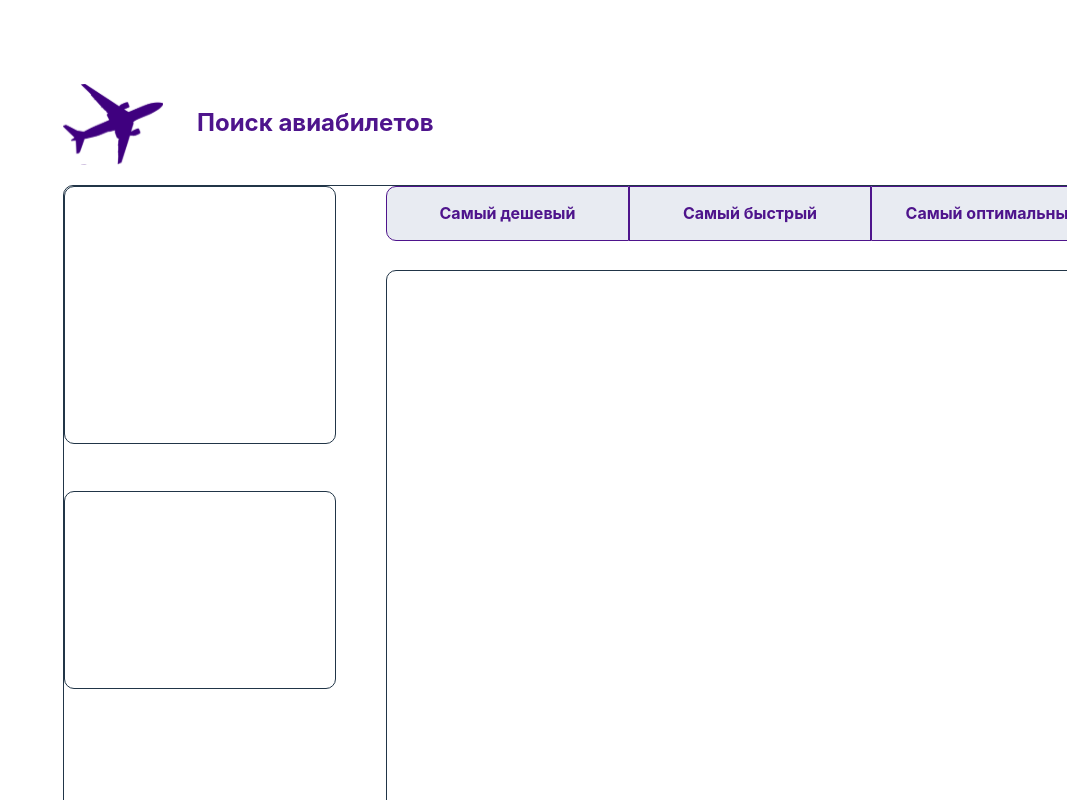
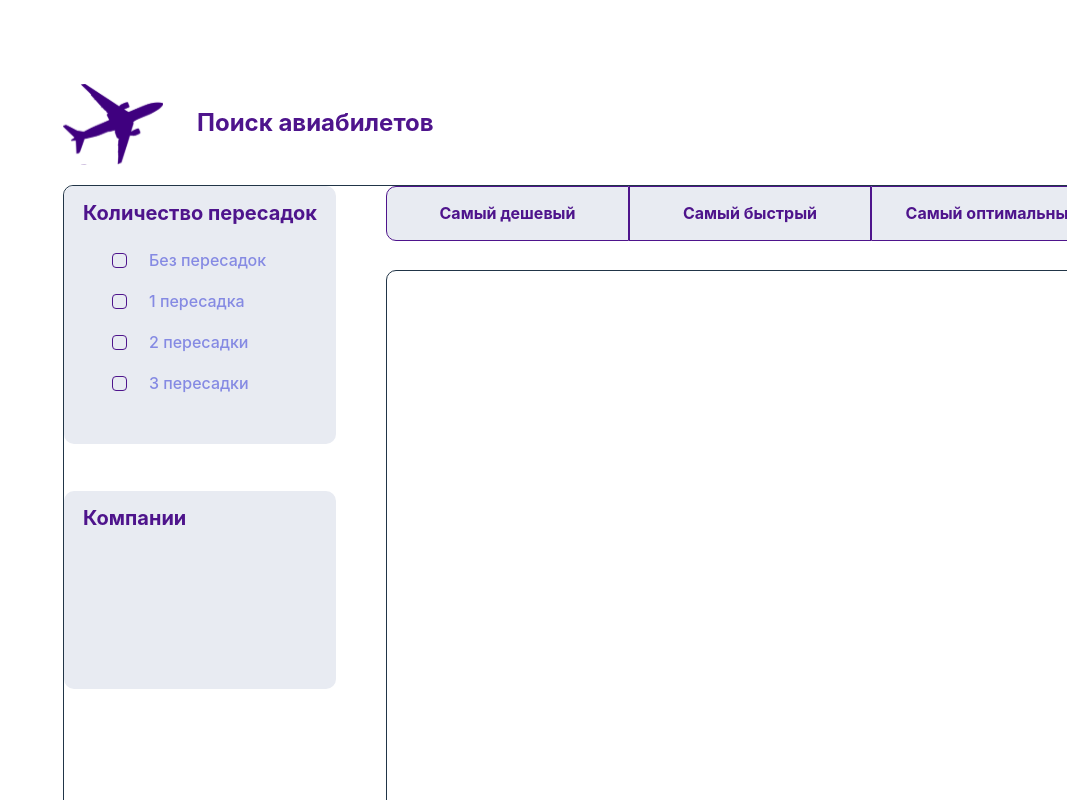
Before and after one commit to BatanAndrei/search-for-flights-rdux-toolkit-ts, a React (Vite) app: page / in a window 1280 px wide. Shown: the top 800 px of the page, without its empty margins (213-1280 px from the left). Built offline with nearby package versions, Linux system fonts and the light colour scheme.

Commit message:
initial commit

```diff
--- a/src/Layout/Main/BlockFilterCompanies/BlockFilterCompanies.tsx
+++ b/src/Layout/Main/BlockFilterCompanies/BlockFilterCompanies.tsx
@@ -3,6 +3,10 @@ import style from './blockFilterCompanies.module.css';
 function BlockFilterCompanies() {
     return (
         <div className={style.BlockFilterCompanies}>
+            <h2 className={style.titleFilter}>Компании</h2>
+            <div>
+
+            </div>
         </div>
     )
 }
--- a/src/Layout/Main/BlockFilterCompanies/blockFilterCompanies.module.css
+++ b/src/Layout/Main/BlockFilterCompanies/blockFilterCompanies.module.css
@@ -3,5 +3,12 @@
     width: 272px;
     height: 198px;
     border-radius: 10px;
-    border: 1px solid;
+    background-color: #E8EBF2;
 }
+
+.titleFilter {
+    padding: 12px 0px 0px 19px;
+    font-weight: 700;
+    font-size: 20px;
+    color: #4E148C;
+}
--- a/src/Layout/Main/BlockFilterTransfer/BlockFilterTransfer.tsx
+++ b/src/Layout/Main/BlockFilterTransfer/BlockFilterTransfer.tsx
@@ -2,7 +2,30 @@ import style from './blockFilterTransfer.module.css';
 
 function BlockFilterTransfer() {
     return (
-        <div className={style.BlockFilterTransfer}>
+        <div className={style.blockFilterTransfer}>
+            <h2 className={style.titleFilter}>Количество пересадок</h2>
+            <div className={style.positionCheckbox}>
+                <label className={style.label}>
+                    <input type="checkbox" className={style.checkbox} />
+                    <span className={style.fake}></span>
+                    <span className={style.first_checkbox_text}>Без пересадок</span>
+                </label>
+                <label className={style.label}>
+                    <input type="checkbox" className={style.checkbox} />
+                    <span className={style.fake}></span>
+                    <span className={style.first_checkbox_text}>1 пересадка</span>
+                </label>
+                <label className={style.label}>
+                    <input type="checkbox" className={style.checkbox} />
+                    <span className={style.fake}></span>
+                    <span className={style.first_checkbox_text}>2 пересадки</span>
+                </label>
+                <label className={style.label}>
+                    <input type="checkbox" className={style.checkbox} />
+                    <span className={style.fake}></span>
+                    <span className={style.first_checkbox_text}>3 пересадки</span>
+                </label>
+            </div>
         </div>
     )
 }
--- a/src/Layout/Main/BlockFilterTransfer/blockFilterTransfer.module.css
+++ b/src/Layout/Main/BlockFilterTransfer/blockFilterTransfer.module.css
@@ -1,6 +1,59 @@
-.BlockFilterTransfer {
+.blockFilterTransfer {
     width: 272px;
     height: 258px;
+    background-color: #E8EBF2;
     border-radius: 10px;
-    border: 1px solid;
 }
+
+.titleFilter {
+    margin: 0px 0px 3px 0px;
+    padding: 12px 0px 0px 19px;
+    font-weight: 700;
+    font-size: 20px;
+    color: #4E148C;
+}
+
+.positionCheckbox {
+    display: flex;
+    flex-direction: column;
+}
+
+.label {
+    position: relative;
+    margin: 16px 0px 0px 40px;
+    font-weight: 500;
+    font-size: 16px;
+    color: #858AE3;
+    left: 30px;
+}
+
+.checkbox{
+    display: none;
+}
+
+.fake{
+    position: relative;
+    right: 22px;
+    top: 6px;
+    display: inline-flex;
+    width: 15px;
+    height: 15px;
+    background: #E8EBF2;
+    justify-content: center;
+    border: 1px solid #4E148C;
+    border-radius: 4px;
+}
+.fake::before{
+    position: relative;
+    top: -5px;
+    content:"\2714";
+    opacity: 0;
+    transition: .2s;
+    color:#4E148C;
+    cursor: pointer;
+}
+
+.checkbox:checked + .fake::before{
+    opacity: 1;
+
+}
```
